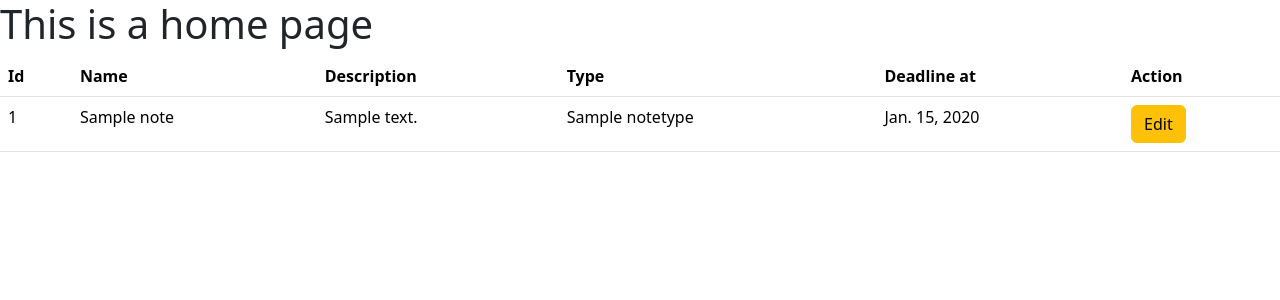
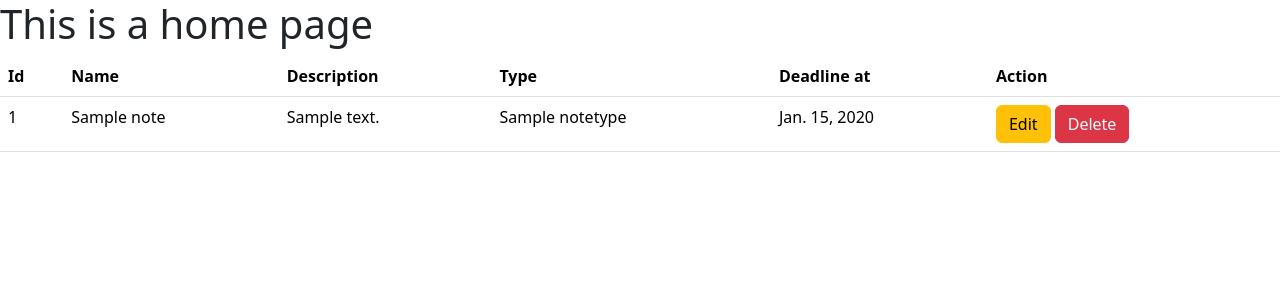
Before and after one commit to SuruBasnet/Notes-poush, a Django app: page / in a window 1280 px wide. Shown: the top 300 px of the page. Run offline with Django 5.2, Linux system fonts and the light colour scheme; tables that the repository leaves empty hold one stand-in row (values such as "Sample post").

Commit message:
edit and delete completed

```diff
--- a/Notes/urls.py
+++ b/Notes/urls.py
@@ -16,11 +16,12 @@ Including another URLconf
 """
 from django.contrib import admin
 from django.urls import path
-from base.views import home,create_note,edit_note
+from base.views import home,create_note,edit_note,delete_note
 
 urlpatterns = [
     path('admin/', admin.site.urls),
-    path('',home),
+    path('',home,name='home'),
     path('create-note/',create_note),
-    path('edit-note/<int:pk>/',edit_note,name='edit-note')
+    path('edit-note/<int:pk>/',edit_note,name='edit-note'),
+    path('delete-note/<int:pk>/',delete_note,name='delete-note')
 ]
--- a/base/views.py
+++ b/base/views.py
@@ -1,4 +1,4 @@
-from django.shortcuts import render
+from django.shortcuts import render,redirect
 from .models import Note, NoteType
 # from django.http import HttpResponse
 
@@ -21,5 +21,23 @@ def create_note(request):
 
 def edit_note(request,pk):
     note_objs = Note.objects.get(id=pk)
+    if request.method == 'POST':
+        name = request.POST.get('name')
+        description = request.POST.get('description')
+        file = request.POST.get('file')
+        type = request.POST.get('type')
+        deadline_at = request.POST.get('deadline_at')
+        note_type_obj = NoteType.objects.get(id=type)
+        note_objs.name = name
+        note_objs.description  = description
+        note_objs.file = file
+        note_objs.type = note_type_obj
+        note_objs.deadline_at = deadline_at
+        note_objs.save()
     note_type_objs = NoteType.objects.all()
     return render(request,'edit_note.html',context={'note':note_objs,'note_types':note_type_objs})
+
+def delete_note(request,pk):
+    note_obj = Note.objects.get(id=pk)
+    note_obj.delete()
+    return redirect('home')
--- a/templates/index.html
+++ b/templates/index.html
@@ -28,7 +28,7 @@
                 <td>{{i.description}}</td>
                 <td>{{i.type}}</td>
                 <td>{{i.deadline_at}}</td>
-                <td><a href="{% url 'edit-note' pk=i.id %}"><Button class="btn btn-warning">Edit</Button></a></td>
+                <td><a href="{% url 'edit-note' pk=i.id %}"><Button class="btn btn-warning">Edit</Button></a> <a href="{% url 'delete-note' pk=i.id %}"><button class="btn btn-danger">Delete</button></a></td>
               </tr>
           {% endfor %}
         </tbody>
```
